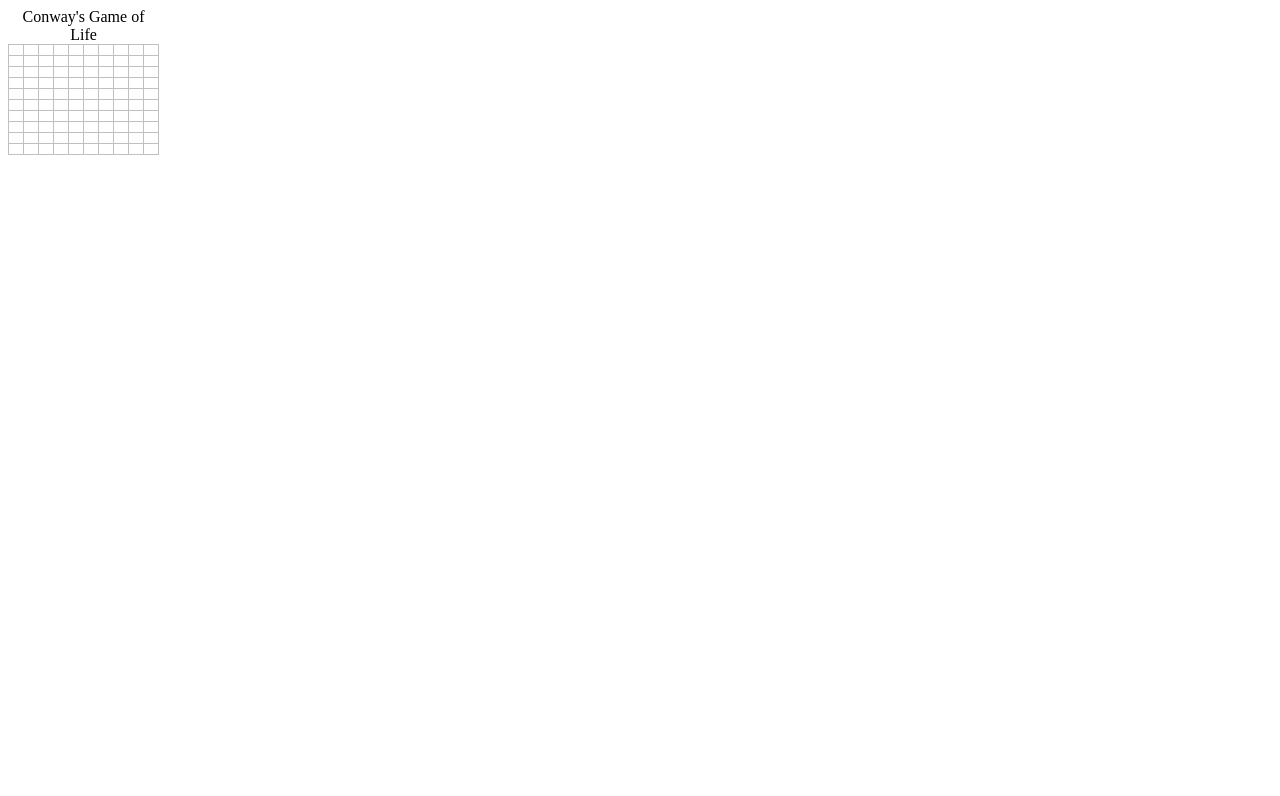
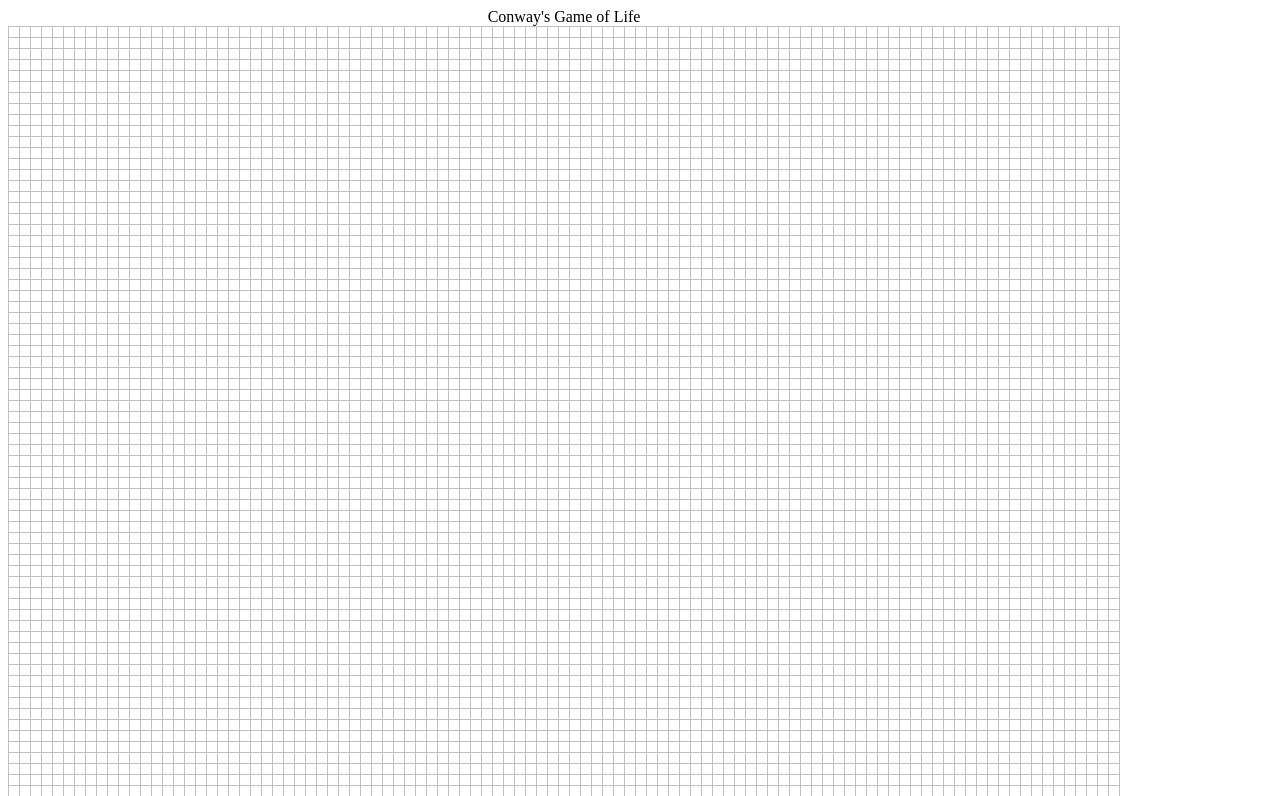
Before and after one commit to smilingkite/Conway-Game-of-Life, a plain HTML site: page index.html in a window 1280 px wide. Shown: the top 796 px of the page. Drawn offline with nearby package versions, Linux system fonts and the light colour scheme.

Commit message:
auto generate table

```diff
--- a/game.js
+++ b/game.js
@@ -1,20 +1,14 @@
+var x = 100;
+var y = 100;
+
+for (var i = 1; i <= x + 1; i++) {
+	$('tbody').append('<tr></tr>');
+}
+for (var i = 1; i <= y + 1; i++) {
+	$('tr').append('<td></td>');
+}
+
 $('td').on('click', function(e) {
-	$(this).toggleClass('selected'); //you can list several class names
+	$(this).toggleClass('alive'); //you can list several class names
 	e.preventDefault();
 });
-
-function getTableData(table) {
-	var data = [];
-	table.find('tr').each(function(rowIndex, r) {
-		var cols = [];
-		$(this)
-			.find('td')
-			.each(function(colIndex, c) {
-				cols.push(c.hasClass('selected'));
-			});
-		data.push(cols);
-	});
-	return data;
-}
-
-console.log(getTableData);
--- a/index.html
+++ b/index.html
@@ -9,133 +9,14 @@
 </head>
 
 <body>
+  <div id="board">
+    <table class="game">
+      <caption>Conway's Game of Life</caption>
 
-<table class="demo">
-<caption>Conway's Game of Life</caption>
-
-<tbody>
-<tr>
-  <td>&nbsp;</td>
-  <td>&nbsp;</td>
-  <td>&nbsp;</td>
-  <td>&nbsp;</td>
-  <td>&nbsp;</td>
-  <td>&nbsp;</td>
-  <td>&nbsp;</td>
-  <td>&nbsp;</td>
-  <td>&nbsp;</td>
-  <td>&nbsp;</td>
-</tr>
-<tr>
-  <td>&nbsp;</td>
-  <td>&nbsp;</td>
-  <td>&nbsp;</td>
-  <td>&nbsp;</td>
-  <td>&nbsp;</td>
-  <td>&nbsp;</td>
-  <td>&nbsp;</td>
-  <td>&nbsp;</td>
-  <td>&nbsp;</td>
-  <td>&nbsp;</td>
-</tr>
-<tr>
-  <td>&nbsp;</td>
-  <td>&nbsp;</td>
-  <td>&nbsp;</td>
-  <td>&nbsp;</td>
-  <td>&nbsp;</td>
-  <td>&nbsp;</td>
-  <td>&nbsp;</td>
-  <td>&nbsp;</td>
-  <td>&nbsp;</td>
-  <td>&nbsp;</td>
-</tr>
-<tr>
-  <td>&nbsp;</td>
-  <td>&nbsp;</td>
-  <td>&nbsp;</td>
-  <td>&nbsp;</td>
-  <td>&nbsp;</td>
-  <td>&nbsp;</td>
-  <td>&nbsp;</td>
-  <td>&nbsp;</td>
-  <td>&nbsp;</td>
-  <td>&nbsp;</td>
-</tr>
-<tr>
-  <td>&nbsp;</td>
-  <td>&nbsp;</td>
-  <td>&nbsp;</td>
-  <td>&nbsp;</td>
-  <td>&nbsp;</td>
-  <td>&nbsp;</td>
-  <td>&nbsp;</td>
-  <td>&nbsp;</td>
-  <td>&nbsp;</td>
-  <td>&nbsp;</td>
-</tr>
-<tr>
-  <td>&nbsp;</td>
-  <td>&nbsp;</td>
-  <td>&nbsp;</td>
-  <td>&nbsp;</td>
-  <td>&nbsp;</td>
-  <td>&nbsp;</td>
-  <td>&nbsp;</td>
-  <td>&nbsp;</td>
-  <td>&nbsp;</td>
-  <td>&nbsp;</td>
-</tr>
-<tr>
-  <td>&nbsp;</td>
-  <td>&nbsp;</td>
-  <td>&nbsp;</td>
-  <td>&nbsp;</td>
-  <td>&nbsp;</td>
-  <td>&nbsp;</td>
-  <td>&nbsp;</td>
-  <td>&nbsp;</td>
-  <td>&nbsp;</td>
-  <td>&nbsp;</td>
-</tr>
-<tr>
-  <td>&nbsp;</td>
-  <td>&nbsp;</td>
-  <td>&nbsp;</td>
-  <td>&nbsp;</td>
-  <td>&nbsp;</td>
-  <td>&nbsp;</td>
-  <td>&nbsp;</td>
-  <td>&nbsp;</td>
-  <td>&nbsp;</td>
-  <td>&nbsp;</td>
-</tr>
-<tr>
-  <td>&nbsp;</td>
-  <td>&nbsp;</td>
-  <td>&nbsp;</td>
-  <td>&nbsp;</td>
-  <td>&nbsp;</td>
-  <td>&nbsp;</td>
-  <td>&nbsp;</td>
-  <td>&nbsp;</td>
-  <td>&nbsp;</td>
-  <td>&nbsp;</td>
-</tr>
-<tr>
-  <td>&nbsp;</td>
-  <td>&nbsp;</td>
-  <td>&nbsp;</td>
-  <td>&nbsp;</td>
-  <td>&nbsp;</td>
-  <td>&nbsp;</td>
-  <td>&nbsp;</td>
-  <td>&nbsp;</td>
-  <td>&nbsp;</td>
-  <td>&nbsp;</td>
-</tr>
-<tbody>
-</table>
+      <tbody>
+      </tbody>
+  </table>
+  </div>
   <script src="game.js"></script>
 </body>
 </html>
--- a/styles.css
+++ b/styles.css
@@ -1,13 +1,13 @@
-td.selected {
+td.alive {
 	background-color: green;
 }
 
-.demo {
+.game {
 	border: 1px solid #c0c0c0;
 	border-collapse: collapse;
 	padding: 5px;
 }
-.demo td {
+.game td {
 	border: 1px solid #c0c0c0;
 	padding: 5px;
 	/*width: 10%;*/
```
Also changed, not shown: 1 other file.
